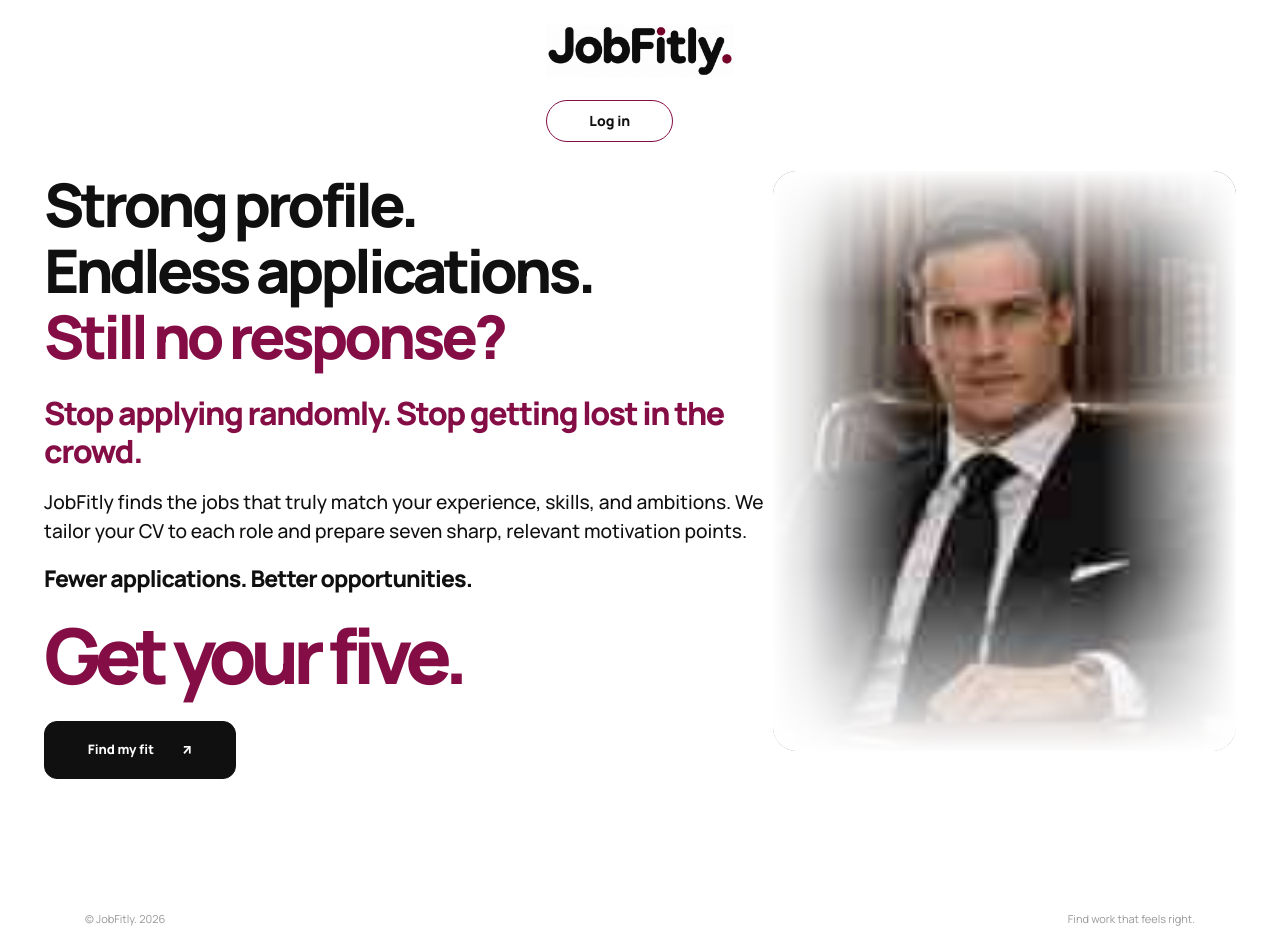
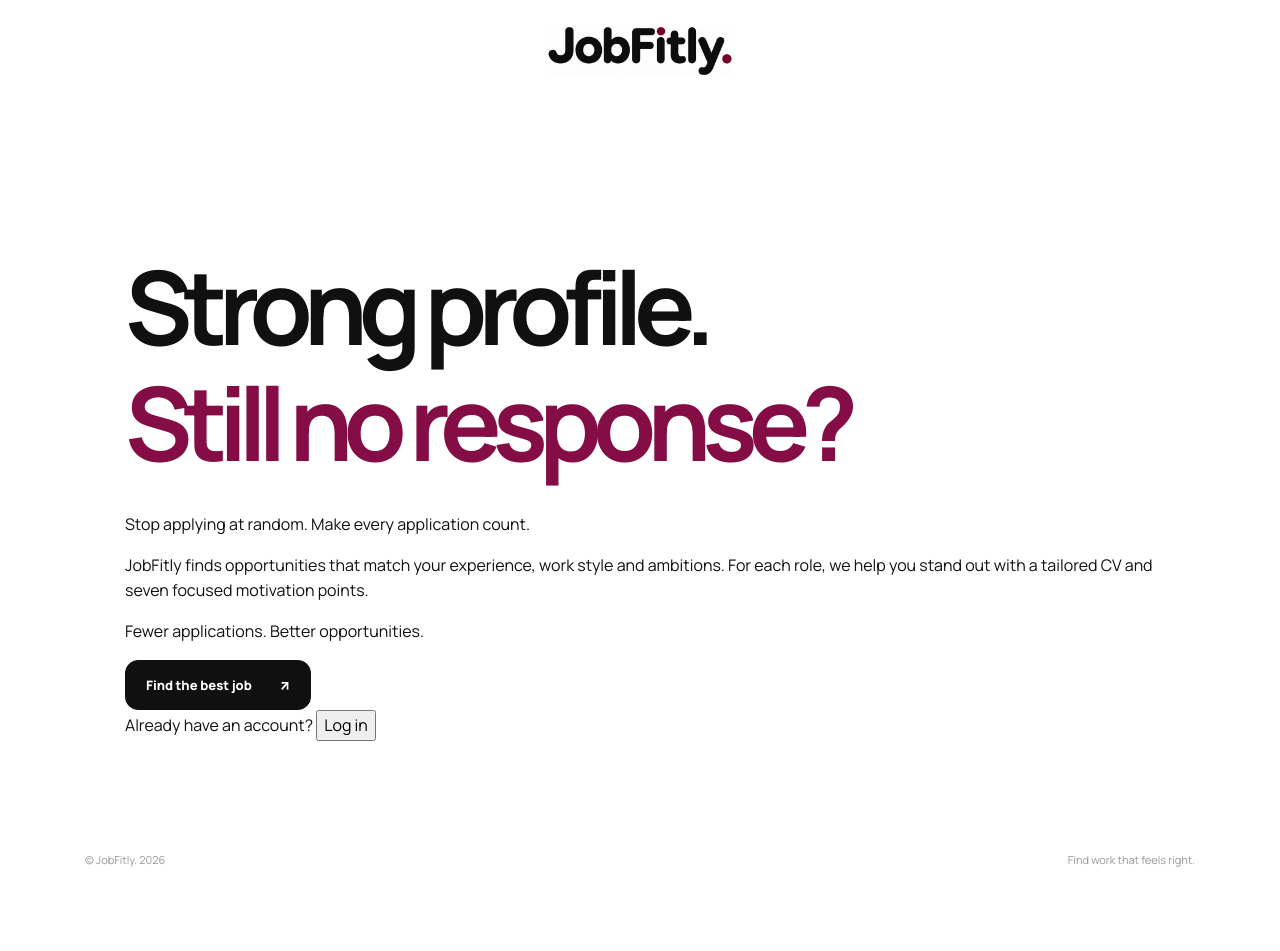
Before and after one commit to ulascanatilgan-rgb/jobfitly, a Flask app: page / in a window 1280 px wide. After the commit the page ends 867 px from the top, so only its background shows below. Run offline with Flask 3, Linux system fonts and the light colour scheme; some libraries are stand-ins or nearby versions.

Commit message:
Simplify homepage to clean editorial copy with discreet login and one CTA

```diff
--- a/templates/index.html
+++ b/templates/index.html
@@ -1,8 +1,22 @@
 <!doctype html><html lang="en"><head><meta charset="utf-8"><meta name="viewport" content="width=device-width,initial-scale=1,viewport-fit=cover"><meta name="theme-color" content="#ffffff"><meta name="description" content="JobFitly. Five jobs worth your time. Matched to who you are and what you want next."><title>JobFitly. — Jobs that fit you.</title><link rel="preconnect" href="https://fonts.googleapis.com"><link rel="preconnect" href="https://fonts.gstatic.com" crossorigin><link href="https://fonts.googleapis.com/css2?family=Manrope:wght@400;500;600;700;800&display=swap" rel="stylesheet"><link rel="stylesheet" href="/static/style.css"><link rel="icon" href="/static/favicon.svg" type="image/svg+xml"></head><body>
 <div id="toast" class="toast" aria-live="polite"></div>
-<section id="landing" class="landing">
-<header class="site-header landing-head"><div class="brand-login"><img class="brand-logo" alt="JobFitly." src="/static/jobfitly-logo.png"><button class="login-pill" onclick="showAuth('login')">Log in</button></div></header>
-<main class="hero hero-new"><div class="hero-layout"><div class="hero-content"><h1>Strong profile.<br>Endless applications.<br><span>Still no response?</span></h1><h2 class="hero-warning">Stop applying randomly. Stop getting lost in the crowd.</h2><p class="hero-desc">JobFitly finds the jobs that truly match your experience, skills, and ambitions. We tailor your CV to each role and prepare seven sharp, relevant motivation points.</p><p class="hero-final">Fewer applications. Better opportunities.</p><h2 class="hero-cta">Get your five.</h2><button class="btn btn-dark btn-xl" onclick="showAuth('register')">Find my fit <span>↗</span></button></div><div class="hero-portrait" aria-label="Professional portrait"><img src="/static/hero-man.jpg" alt="Professional in a tailored suit" loading="eager" onerror="this.style.display='none'"></div></div></main><footer class="landing-footer"><span>© JobFitly. 2026</span><span>Find work that feels right.</span></footer></section>
+<section id="landing" class="landing landing-clean">
+<header class="site-header landing-head landing-head-clean"><img class="brand-logo" alt="JobFitly." src="/static/jobfitly-logo.png"></header>
+<main class="hero hero-clean" aria-labelledby="home-heading">
+  <div class="hero-clean-inner">
+    <h1 id="home-heading">Strong profile.<br><span>Still no response?</span></h1>
+    <p class="hero-clean-lead">Stop applying at random. Make every application count.</p>
+    <div class="hero-clean-divider" aria-hidden="true"></div>
+    <p class="hero-clean-description">JobFitly finds opportunities that match your experience, work style and ambitions. For each role, we help you stand out with a tailored CV and seven focused motivation points.</p>
+    <div class="hero-clean-divider" aria-hidden="true"></div>
+    <p class="hero-clean-closing">Fewer applications. Better opportunities.</p>
+    <div class="hero-clean-actions">
+      <button class="btn btn-dark hero-clean-button" onclick="showAuth('register')">Find the best job <span aria-hidden="true">↗</span></button>
+      <p class="hero-clean-login">Already have an account? <button class="hero-clean-login-link" onclick="showAuth('login')">Log in</button></p>
+    </div>
+  </div>
+</main>
+<footer class="landing-footer"><span>© JobFitly. 2026</span><span>Find work that feels right.</span></footer></section>
 <section id="auth" class="auth-page hidden"><header class="site-header"><img class="brand-logo" alt="JobFitly." src="/static/jobfitly-logo.png"><button class="link-button" onclick="showLanding()">← Back</button></header><div class="auth-box"><div class="eyebrow">A BETTER JOB SEARCH STARTS HERE</div><h2 id="auth-title">Create your account.</h2><p id="auth-subtitle">Just the essentials. We’ll take it from there.</p><form id="auth-form"><label>Email address<input id="auth-email" type="email" required placeholder="you@example.com" autocomplete="email"></label><label>Password<input id="auth-password" type="password" required minlength="8" placeholder="At least 8 characters" autocomplete="current-password"></label><button id="auth-submit" class="btn btn-dark btn-block" type="submit">Create account →</button></form><p class="auth-footer" id="auth-toggle">Already have an account? <button onclick="showAuth('login')">Log in</button></p></div></section>
 <section id="app" class="shell hidden"><aside class="sidebar"><div><img class="brand-logo sidebar-logo" alt="JobFitly." src="/static/jobfitly-logo.png"><nav class="nav" aria-label="Main navigation"><button data-screen="today" class="active" onclick="navigate('today')"><span class="nav-icon">◫</span> Today's 5</button><button data-screen="cv" onclick="navigate('cv')"><span class="nav-icon">⇧</span> CV</button><button data-screen="skills" onclick="navigate('skills')"><span class="nav-icon">◫</span> Work Style</button><button data-screen="search" onclick="navigate('search')"><span class="nav-icon">⌕</span> Purpose</button><button data-screen="watch" onclick="navigate('watch')"><span class="nav-icon">♡</span> Watchlist <span id="watch-counter" class="counter">0</span></button><button data-screen="history" onclick="navigate('history')"><span class="nav-icon">▤</span> History</button><button data-screen="profile" onclick="navigate('profile')"><span class="nav-icon">◉</span> Profile</button></nav></div><div class="sidebar-bottom"><div class="sidebar-quote">Less, but better<span class="accent">.</span></div><button class="subtle-button" onclick="logout()">Log out ↗</button></div></aside><div class="main-area"><header class="mobile-top"><img class="brand-logo" alt="JobFitly." src="/static/jobfitly-logo.png"><button class="icon-button" onclick="navigate('profile')" aria-label="Profile">◎</button></header>
 <main id="main-panel" class="main-panel"></main>
```
